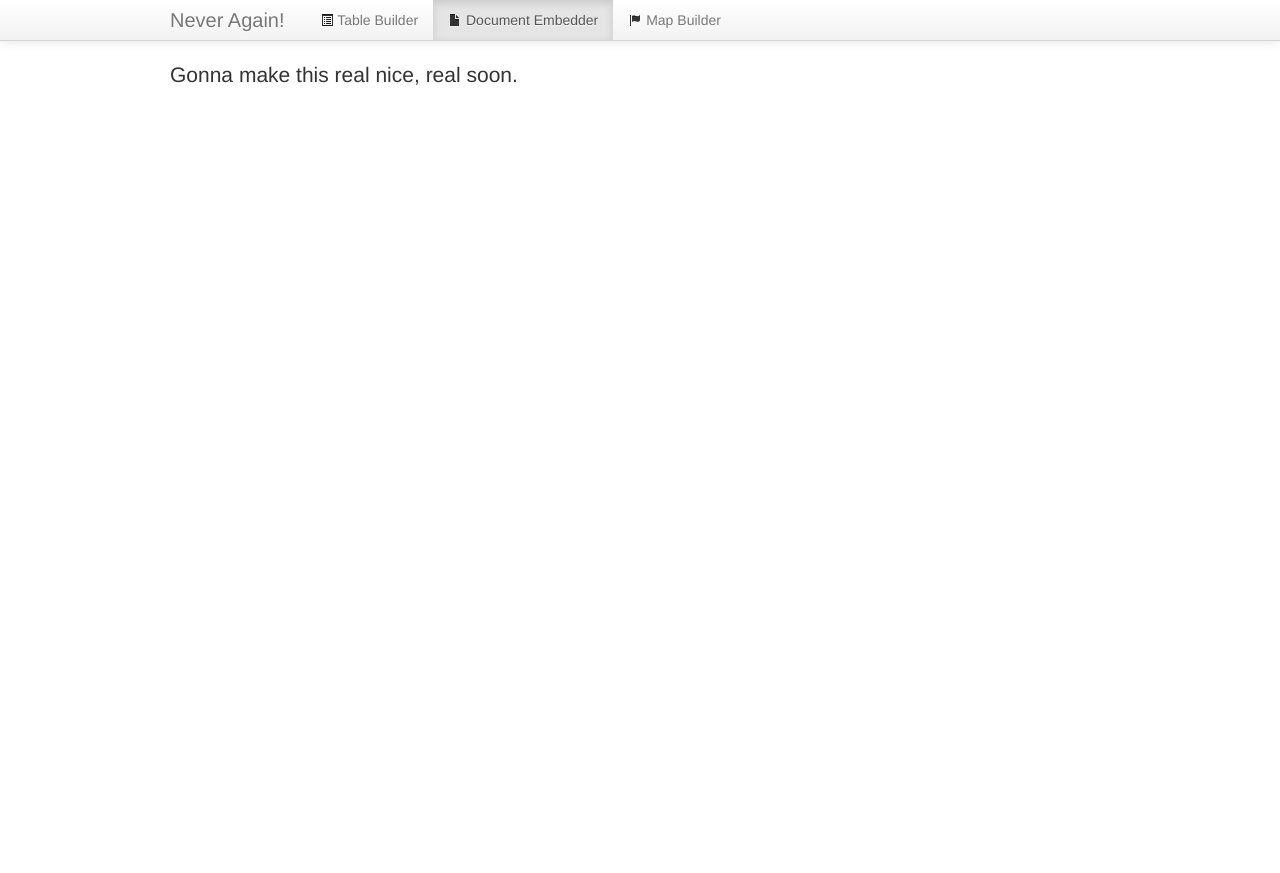
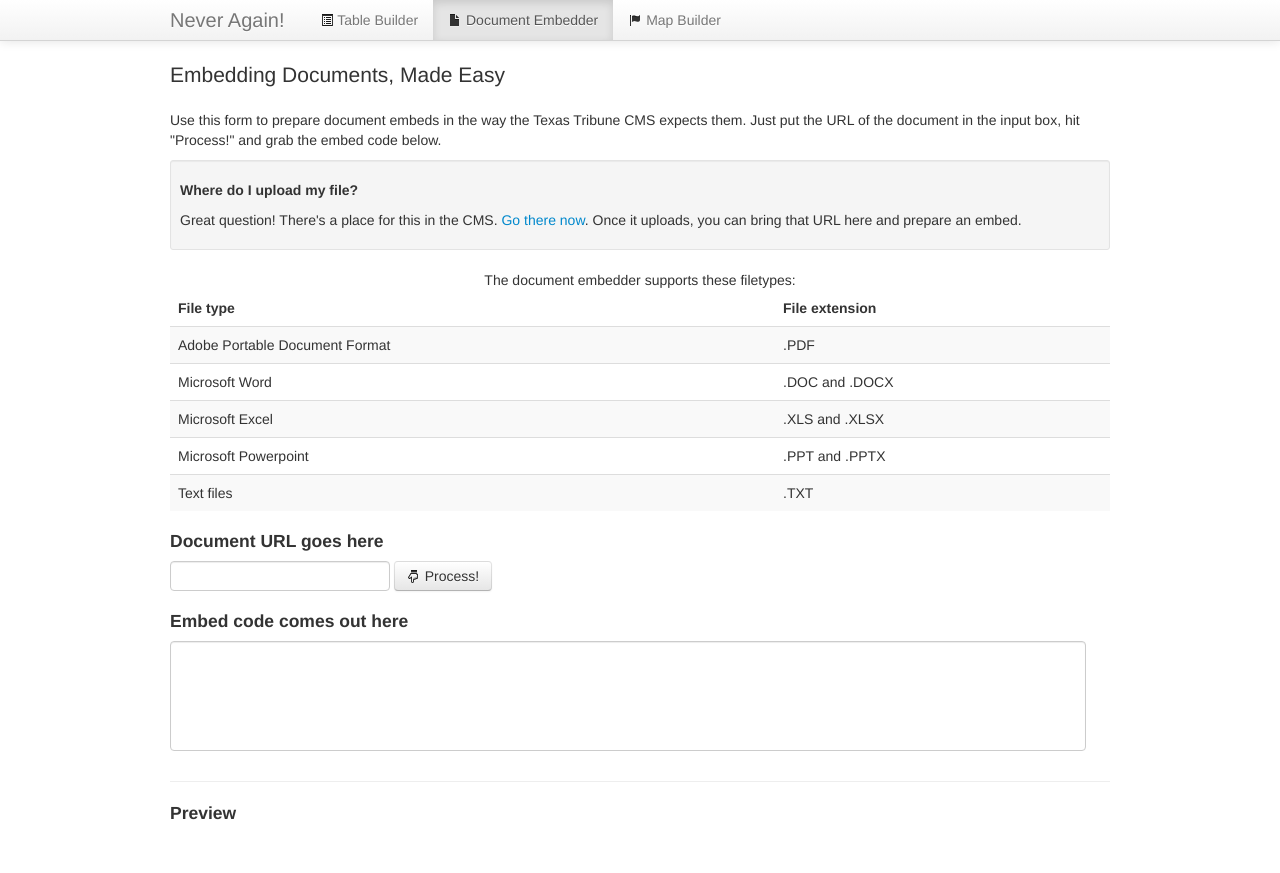
Before and after one commit to rdmurphy/never-again, a Flask app: page /document-embed/ in a window 1280 px wide. Before the commit the page ends 85 px from the top, so only its background shows below. Run offline with Flask 2, Linux system fonts and the light colour scheme; some libraries are stand-ins or nearby versions.

Commit message:
Build document embed page

```diff
--- /dev/null
+++ b/static/js/document-embed.js
@@ -0,0 +1,27 @@
+var $docInput = $('#doc-input');
+var $processButton = $('#process-button');
+var $embedOutput = $('#embed-output');
+var $displayArea = $('#display-area');
+
+var embedBegin = '<!-- Begin document embed -->\n\n<iframe style="width: 100%; height: 600px;" src="http://docs.google.com/viewer?url=';
+var embedEnd = '&embedded=true" frameborder="0"></iframe>\n\n<!-- End document embed -->';
+
+
+
+$processButton.on('click', function() {
+    var payload = '';
+    var url = $docInput.val();
+
+    if (!url) {
+        alert("You forgot to put a URL in!");
+        return false;
+    }
+
+    url = encodeURIComponent(url);
+    payload = embedBegin + url + embedEnd;
+
+    $embedOutput.val(payload);
+    $displayArea.html(payload);
+    $processButton.find('i').attr('class', 'icon-thumbs-up');
+    return false;
+});
--- a/static/js/script.js
+++ b/static/js/script.js
@@ -8,6 +8,7 @@ var $tableType = $('#table-type');
 
 $processButton.on('click', function() {
     var data = $dataInput.val();
+    var rows;
 
     if (!data) {
         alert('You forgot to put your data in!');
@@ -18,11 +19,11 @@ $processButton.on('click', function() {
     var tableType = $tableType.find('.active').data('type');
 
     if (activeType === 'tsv') {
-        var rows = d3.tsv.parseRows(data);
+        rows = d3.tsv.parseRows(data);
     }
 
     if (activeType === 'csv') {
-        var rows = d3.csv.parseRows(data);
+        rows = d3.csv.parseRows(data);
     }
 
     var tableOutput = buildTable(rows, tableType);
--- a/templates/document-embed.html
+++ b/templates/document-embed.html
@@ -2,7 +2,7 @@
 <html lang="en">
 <head>
     <meta charset="utf-8">
-    <title>HTML Table Builder</title>
+    <title>Document Embedder | Never Again!</title>
     <meta name="viewport" content="width=device-width, initial-scale=1.0">
     <link rel="stylesheet" type="text/css" href="{{url_for('static', filename='css/bootstrap.min.css') }}">
     <link rel="stylesheet" type="text/css" href="{{ url_for('static', filename='css/style.css') }}">
@@ -24,11 +24,66 @@
 
 <div class="container">
 
-<p class="lead">Gonna make this real nice, real soon.</p>
+<p class="lead">Embedding Documents, Made Easy</p>
+
+<p>Use this form to prepare document embeds in the way the Texas Tribune CMS expects them. Just put the URL of the document in the input box, hit "Process!" and grab the embed code below.</p>
+
+<div class="well well-small">
+    <h5>Where do I upload my file?</h5>
+    <p>Great question! There's a place for this in the CMS. <a href="https://www.texastribune.org/admin/documents/document/">Go there now</a>. Once it uploads, you can bring that URL here and prepare an embed.</p>
+</div>
+
+<table class="table table-striped table-hover">
+<caption>The document embedder supports these filetypes:</caption>
+<thead>
+    <tr>
+        <th>File type</th>
+        <th>File extension</th>
+    </tr>
+</thead>
+<tbody>
+    <tr>
+        <td>Adobe Portable Document Format</td>
+        <td>.PDF</td>
+    </tr>
+    <tr>
+        <td>Microsoft Word</td>
+        <td>.DOC and .DOCX</td>
+    </tr>
+    <tr>
+        <td>Microsoft Excel</td>
+        <td>.XLS and .XLSX</td>
+    </tr>
+    <tr>
+        <td>Microsoft Powerpoint</td>
+        <td>.PPT and .PPTX</td>
+    </tr>
+    <tr>
+        <td>Text files</td>
+        <td>.TXT</td>
+    </tr>
+</tbody>
+</table>
+
+<h4>Document URL goes here</h4>
+<form class="form-inline">
+    <input type="text" id="doc-input" placeholder="">
+    <button type="submit" class="btn" id="process-button"><i class="icon-hand-down"></i> Process!</button>
+</form>
+
+<h4>Embed code comes out here</h4>
+<textarea id="embed-output" class="text-field" rows="5"></textarea>
+
+<hr>
+
+<h4>Preview</h4>
+
+<div class="display-area" id="display-area"></div>
 
 </div>
 
 <script src="{{ url_for('static', filename='js/jquery-1.9.1.min.js') }}"></script>
 <script src="{{ url_for('static', filename='js/bootstrap.min.js') }}"></script>
+<script src="{{ url_for('static', filename='js/document-embed.js') }}"></script>
 </body>
 </html>
--- a/templates/index.html
+++ b/templates/index.html
@@ -2,7 +2,7 @@
 <html lang="en">
 <head>
     <meta charset="utf-8">
-    <title>HTML Table Builder</title>
+    <title>Never Again!</title>
     <meta name="viewport" content="width=device-width, initial-scale=1.0">
     <link rel="stylesheet" type="text/css" href="{{url_for('static', filename='css/bootstrap.min.css') }}">
     <link rel="stylesheet" type="text/css" href="{{ url_for('static', filename='css/style.css') }}">
--- a/templates/map-builder.html
+++ b/templates/map-builder.html
@@ -2,7 +2,7 @@
 <html lang="en">
 <head>
     <meta charset="utf-8">
-    <title>HTML Table Builder</title>
+    <title>Map Builder | Never Again!</title>
     <meta name="viewport" content="width=device-width, initial-scale=1.0">
     <link rel="stylesheet" type="text/css" href="{{url_for('static', filename='css/bootstrap.min.css') }}">
     <link rel="stylesheet" type="text/css" href="{{ url_for('static', filename='css/style.css') }}">
--- a/templates/table-builder.html
+++ b/templates/table-builder.html
@@ -2,7 +2,7 @@
 <html lang="en">
 <head>
     <meta charset="utf-8">
-    <title>HTML Table Builder</title>
+    <title>Table Builder | Never Again!</title>
     <meta name="viewport" content="width=device-width, initial-scale=1.0">
     <link rel="stylesheet" type="text/css" href="{{url_for('static', filename='css/bootstrap.min.css') }}">
     <link rel="stylesheet" type="text/css" href="{{ url_for('static', filename='css/style.css') }}">
```
